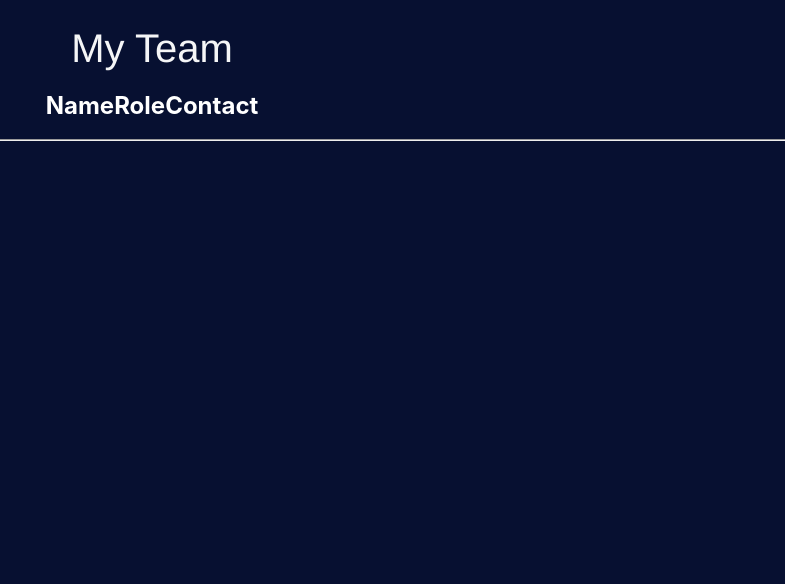
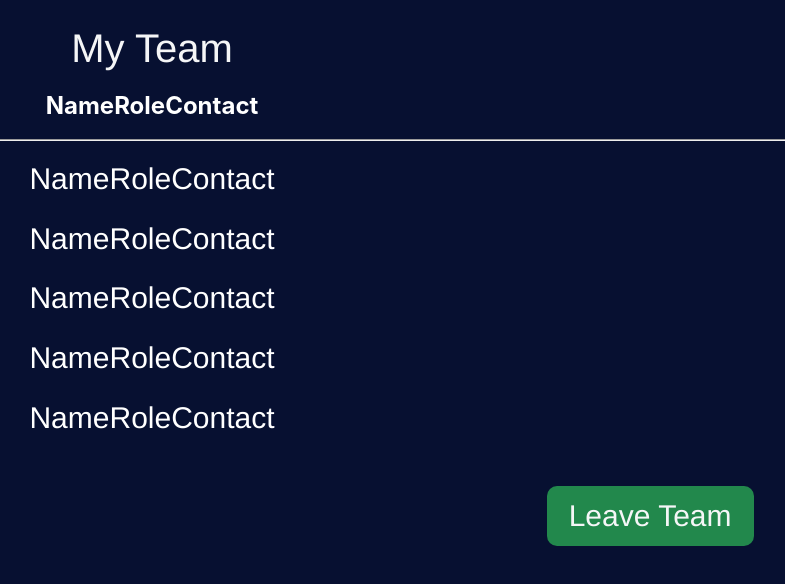
Before and after one commit to cg-c/Senior-Project-Project-Inc, a React (Create React App) app in the folder senior-project/: page /myteam in a window 1280 px wide. Shown: the top 584 px of the page, without its empty margins (488-1273 px from the left). Built offline with nearby package versions, Linux system fonts and the light colour scheme.

Commit message:
teams page

```diff
--- /dev/null
+++ b/senior-project/src/components/Members.js
@@ -0,0 +1,13 @@
+import "./style.css";
+
+export default function Members() {
+
+
+    return (
+        <div className="memFlex">
+            <div className="memCar1">Name</div>
+            <div className="memCar2">Role</div>
+            <div className="memCar3">Contact</div>
+        </div>
+    )
+}
--- a/senior-project/src/components/style.css
+++ b/senior-project/src/components/style.css
@@ -23,12 +23,12 @@ body {
     display: flex;
     flex-direction: row;
     flex-wrap: wrap;
+    justify-content: center;
+    text-align: center;
     align-content: space-between;
     justify-self: center;
     left: 0;
     top: 0;
-    margin-left: 21%;
-    margin-right: 21%;
 }
 
 /* Will have to do page math thing to size it correctly*/
@@ -38,9 +38,9 @@ body {
     align-content: space-between;
     background-color: rgba(42, 42, 64, 1);
     border-radius: 20px;
-    height: 170px;
+    height: 180px;
     position: relative;
-    width: 1120px;
+    width: 1440px;
     color: #ffffff;
     font-family: "Inter-Medium", Helvetica;
     font-size: 30px;
@@ -54,6 +54,7 @@ body {
     align-content: space-between;
     justify-self: center;
     align-items: center;
+    text-align: center;
     width: 1120px;
     color: #ffffff;
     font-family: "Inter-Medium", Helvetica;
@@ -61,6 +62,21 @@ body {
     font-weight: 500;
     left: 20px;
     letter-spacing: 0;
+    padding-top: 1%;
+    padding-bottom: 1%;
+}
+
+.memFlex {
+    display: flex;
+    flex-direction: row;
+    align-content: space-between;
+    justify-self: center;
+    text-align: center;
+    align-items: center;
+    color: #ffffff;
+    font-family: "Inter-Medium", Helvetica;
+    font-size: 30px;
+    font-weight: 500;
     padding-top: 1%;
     padding-bottom: 1%;
 }
@@ -127,6 +143,18 @@ body {
     flex: 1;
 }
 
+.team-title1 {
+    flex: 1;
+}
+
+.team-title2 {
+    flex: 1;
+}
+
+.team-title3 {
+    flex: 1;
+}
+
 
 /* FLEX FOR COMPONENT SUBHEADINGS */
 .stuCar1 {
@@ -174,6 +202,18 @@ body {
 }
 
 .pplCar5 {
+    flex: 1;
+}
+
+.memCar1 {
+    flex: 1;
+}
+
+.memCar2 {
+    flex: 1;
+}
+
+.memCar3 {
     flex: 1;
 }
 
@@ -260,6 +300,19 @@ body {
     font-family: "Inter-Regular", Helvetica;
 }
 
+.leaveButton {
+    background-color: rgba(34, 136, 76, 1);
+    color: #f5f6f7;
+    border: none;
+    font-size: 30px;
+    font-family: "Inter-Regular", Helvetica;
+    border-radius: 10px;
+    height: 60px;
+    width: 207px;
+    margin: 3%;
+    float: right;
+}
+
 
 /* TEXT */
 
--- a/senior-project/src/pages/Directory.js
+++ b/senior-project/src/pages/Directory.js
@@ -32,6 +32,9 @@ export default function Directory() {
                 })}
                 <Model isOpen={deletePopUp}>
                     <button className="closeButton" onClick={()=>setDeletePopup(false)}>X</button>
+                    <h3 className="descText">Do you want to delete the user?</h3>
+                    <button>Yes</button>
+                    <button>No</button>
                 </Model>
             </InfiniteScroll>
                 {/*
--- a/senior-project/src/pages/MyTeam.js
+++ b/senior-project/src/pages/MyTeam.js
@@ -1,8 +1,12 @@
+import Members from "../components/Members";
+import Model from "react-modal";
+import { useState } from "react";
 import "../components/style.css";
 
 
 export default function MyTeam() {
 
+    const [ leavePopUp, setLeavePopup ] = useState(false);
 
     return (
         <body>
@@ -11,11 +15,23 @@ export default function MyTeam() {
                 {/* Should it be the name of the team? */}
             </div>
             <h2 className="flex-title">
-                <div>Name</div>
-                <div>Role</div>
-                <div>Contact</div>
+                <div className="team-title1">Name</div>
+                <div className="team-title2">Role</div>
+                <div className="team-title3">Contact</div>
             </h2>
             <hr />
+            <Members />
+            <Members />
+            <Members />
+            <Members />
+            <Members />
+            <button className="leaveButton" onClick={()=> setLeavePopup(true)}>Leave Team</button>
+            <Model isOpen={leavePopUp}>
+                    <button className="closeButton" onClick={()=>setLeavePopup(false)}>X</button>
+                    <h3 className="descText">Do you want to leave the team?</h3>
+                    <button>Yes</button>
+                    <button>No</button>
+                </Model>
         </body>
     );
 }
```
